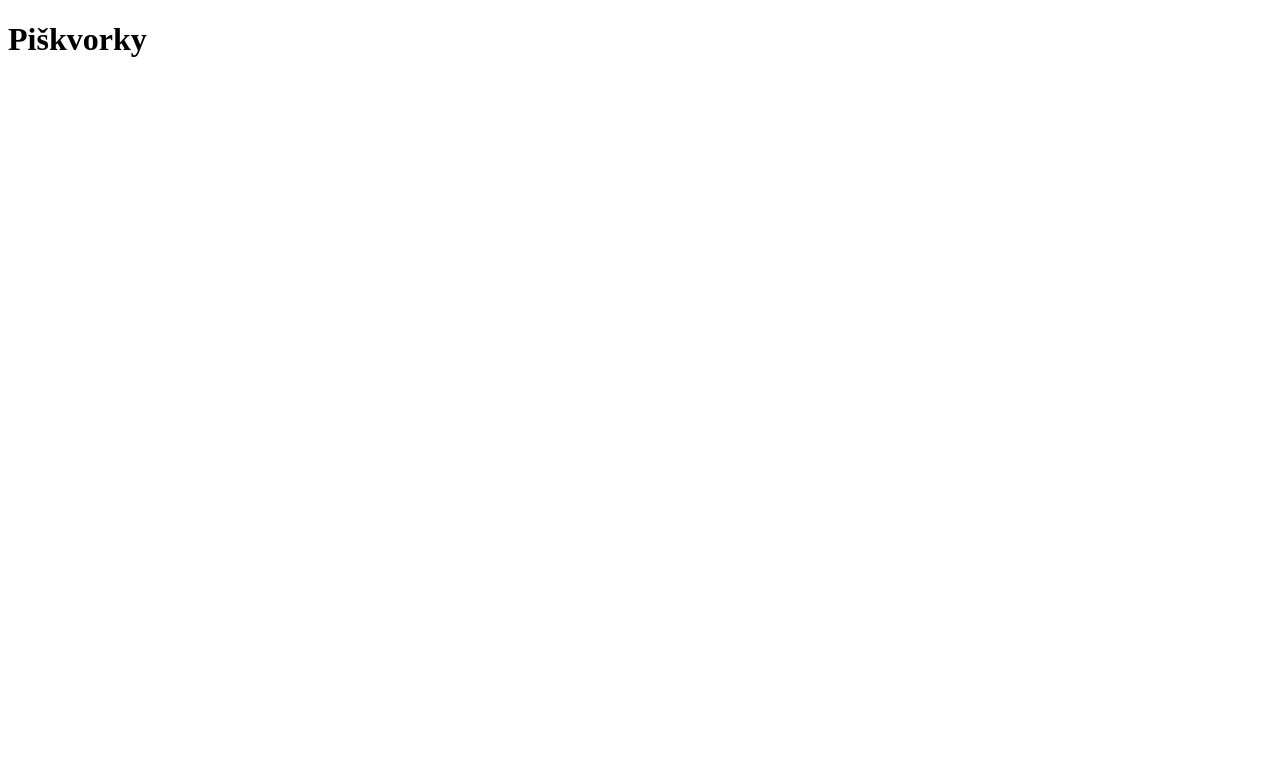
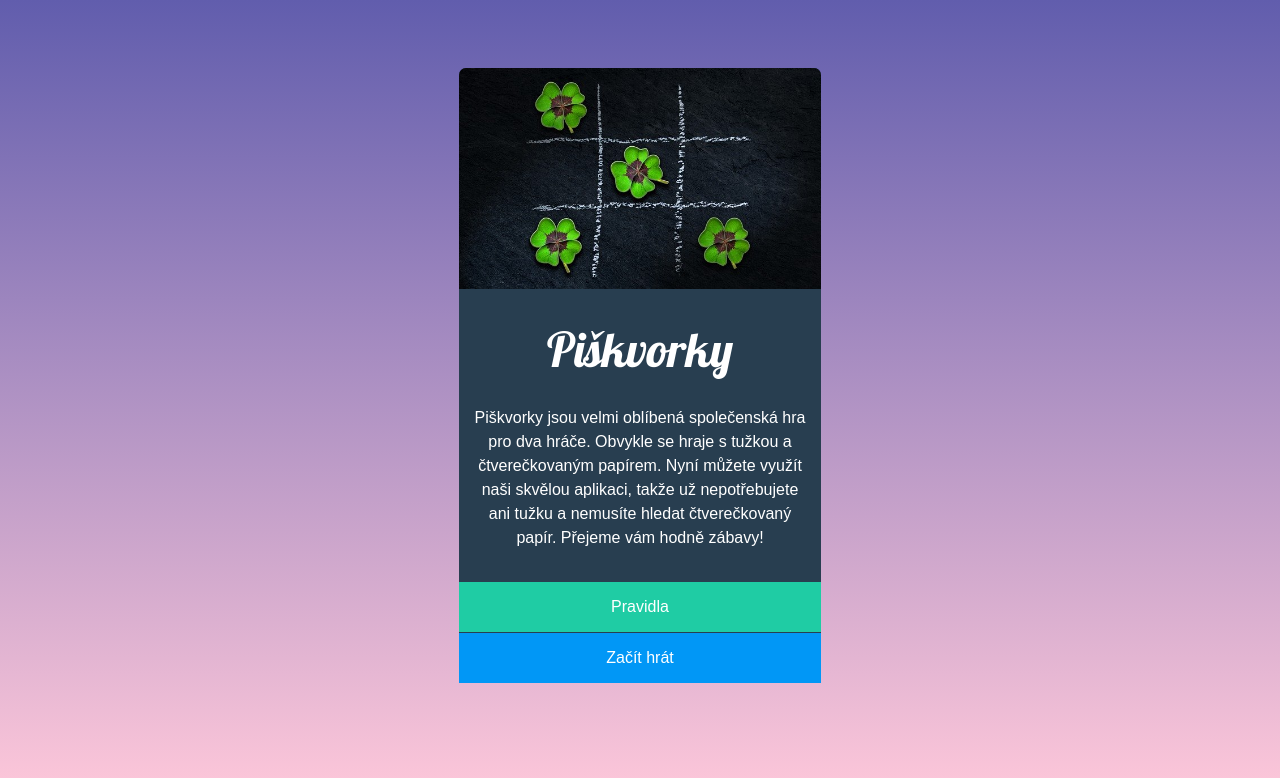
Before and after one commit to tesenk/piskvorky, a plain HTML site: page index.html in a window 1280 px wide. Drawn offline with Linux system fonts and the light colour scheme.

Commit message:
ukol final verze

```diff
--- a/index.html
+++ b/index.html
@@ -4,9 +4,31 @@
     <meta charset="UTF-8" />
     <meta http-equiv="X-UA-Compatible" content="IE=edge" />
     <meta name="viewport" content="width=device-width, initial-scale=1.0" />
-    <title>Document</title>
+    <title>Piškvorky</title>
+    <link rel="preconnect" href="https://fonts.gstatic.com" />
+    <link
+      href="https://fonts.googleapis.com/css2?family=Lobster&display=swap"
+      rel="stylesheet"
+    />
+    <link rel="stylesheet" href="style.css" />
   </head>
   <body>
-    <h1>Piškvorky</h1>
+    <div class="main">
+      <img class="uvodni" src="images/uvodni.jpg" alt="obrazek piškvorky" />
+
+      <h1>Piškvorky</h1>
+
+      <p>
+        Piškvorky jsou velmi oblíbená společenská hra pro dva hráče. Obvykle se
+        hraje s tužkou a čtverečkovaným papírem. Nyní můžete využít naši skvělou
+        aplikaci, takže už nepotřebujete ani tužku a nemusíte hledat
+        čtverečkovaný papír. Přejeme vám hodně zábavy!
+      </p>
+
+      <ul class="menu">
+        <li><a class="pravidla" href="index.html">Pravidla</a></li>
+        <li><a class="hrat" href="index.html">Začít hrát</a></li>
+      </ul>
+    </div>
   </body>
 </html>
--- /dev/null
+++ b/style.css
@@ -0,0 +1,61 @@
+body {
+  color: #ffffff;
+  font-family: sans-serif;
+  font-size: 16px;
+  text-align: center;
+  background-image: linear-gradient(#615dad, #ffc8da);
+  background-size: 100vw 100vh;
+  background-repeat: no-repeat;
+  padding-top: 60px;
+  line-height: 1.5;
+}
+.main {
+  background-color: #283e50;
+  width: 362px;
+  margin-left: auto;
+  margin-right: auto;
+  border-radius: 7px 7px 0 0;
+}
+img {
+  width: 100%;
+  border-radius: 7px 7px 0 0;
+}
+h1 {
+  font-family: 'Lobster', cursive;
+  font-size: 48px;
+  font-weight: 550;
+  margin: 17px 0 0 0;
+}
+p {
+  padding: 5px 13px 16px 13px;
+}
+
+.menu {
+  list-style-type: none;
+  margin: 0;
+  padding: 0;
+}
+a {
+  color: white;
+  text-decoration: none;
+  display: block;
+  margin: 0;
+  padding: 13px 0;
+}
+.pravidla {
+  background-color: #1fcca4;
+}
+a.pravidla:hover,
+a.pravidla:focus,
+a.pravidla:active {
+  background-color: #1cbb96;
+}
+.hrat {
+  background-color: #0197f6;
+  margin-top: 1px;
+}
+a.hrat:hover,
+a.hrat:focus,
+a.hrat:active {
+  background-color: #0090e9;
+}
```
Also changed, not shown: images/uvodni.jpg (added).
